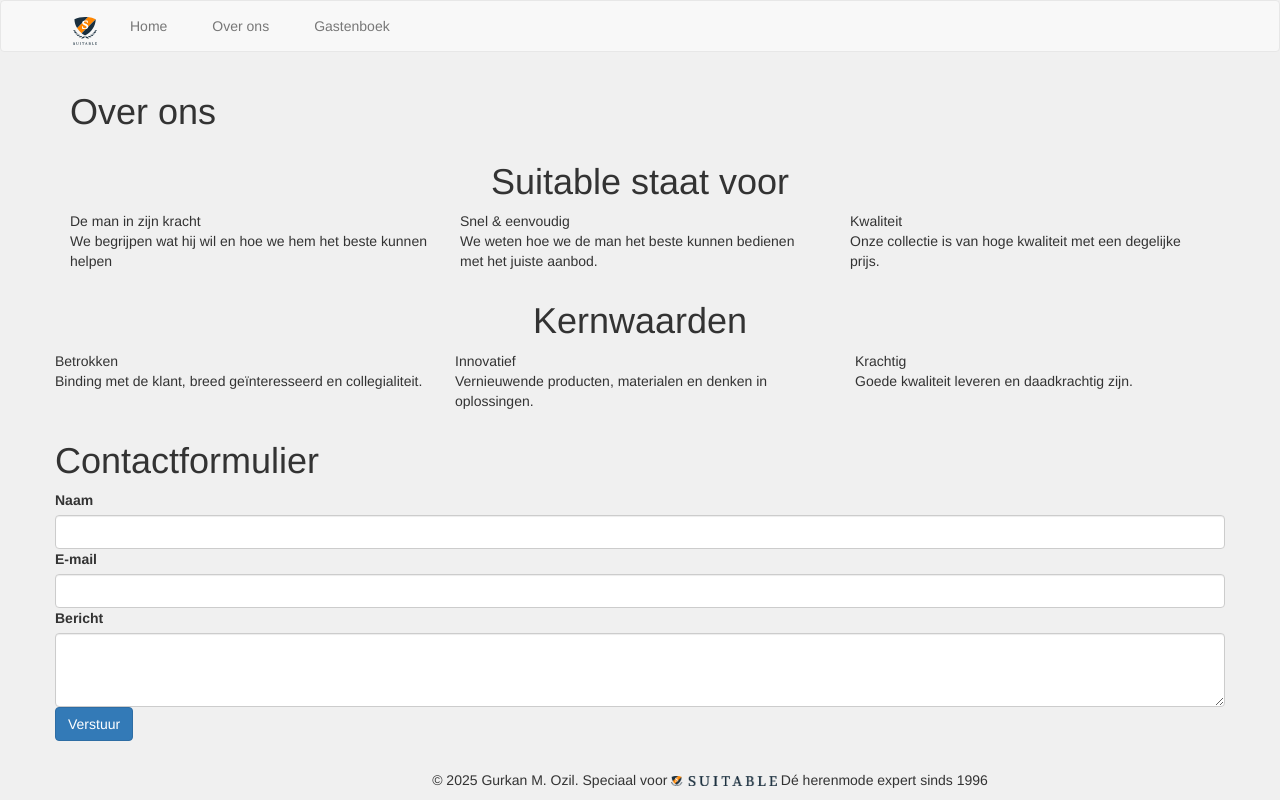
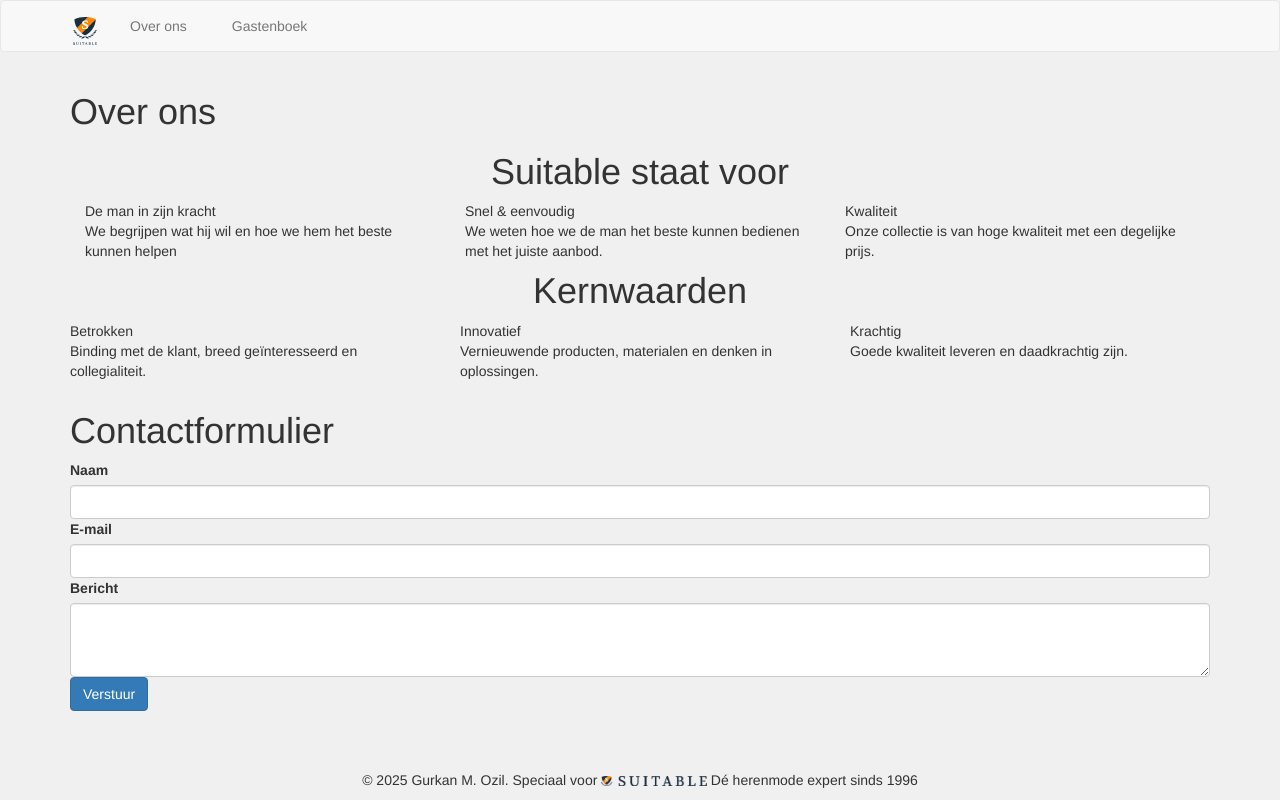
Before and after one commit to gurkanozil/SuitableOpdracht, a PHP site: page /over_ons.php in a window 1280 px wide; the page is wider, and only the part inside the window is pictured. Run offline with PHP 8.4, Linux system fonts and the light colour scheme.

Commit message:
Refactor 'Over ons' page layout and update menu structure

```diff
--- a/src/data/menu.json
+++ b/src/data/menu.json
@@ -1,9 +1,5 @@
 {
     "menu": [
-        {
-            "title": "Home",
-            "link": "index.php"
-        },
         {
             "title": "Over ons",
             "link": "over_ons.php"
--- a/src/over_ons.php
+++ b/src/over_ons.php
@@ -35,22 +35,11 @@ include 'header.php';
 ?>
 <h1>Over ons</h1>
 
-<div class="row intro-segment __web-inspector-hide-shortcut__">
-<div class="col-xs-10 col-xs-offset-1">
 <div class="h1 no-margin text-center">Suitable staat voor</div>
-    <div class="text-center">
-    </div>
-</div>
-</div>
-<div class="row margin--2x margin-bottom-2x">
+
 <div class="col-xs-12 col-sm-4 padding-half">
-    <div class="block-content content-icon">
-        <div class="content">
-            <div class="icon suitableicon-people"></div>
     <div class="title">De man in zijn kracht</div>
     <p class="content-height flex">We begrijpen wat hij wil en hoe we hem het beste kunnen helpen</p>
-        </div>
-    </div>
 </div>
 
 <div class="col-xs-12 col-sm-4 padding-half">
@@ -62,7 +51,6 @@ include 'header.php';
         </div>
     </div>
 </div>
-
 <div class="col-xs-12 col-sm-4 padding-half">
     <div class="block-content content-icon">
                 <div class="content">
@@ -72,15 +60,11 @@ include 'header.php';
                 </div>
             </div>
         </div>
-</div>
-<div class="row intro-segment">
-
 
         <div class="h1 no-margin text-center">Kernwaarden</div>
         <div class="text-center">
             <div class="spacer-half"></div>
         </div>
-
 
         <div class="row margin--2x">
             <div class="col-xs-12 col-sm-4 padding-half">
```
Also changed, not shown: .github/workflows/deploy.yml (added). Lines whose indentation alone changed are shown as unchanged.
